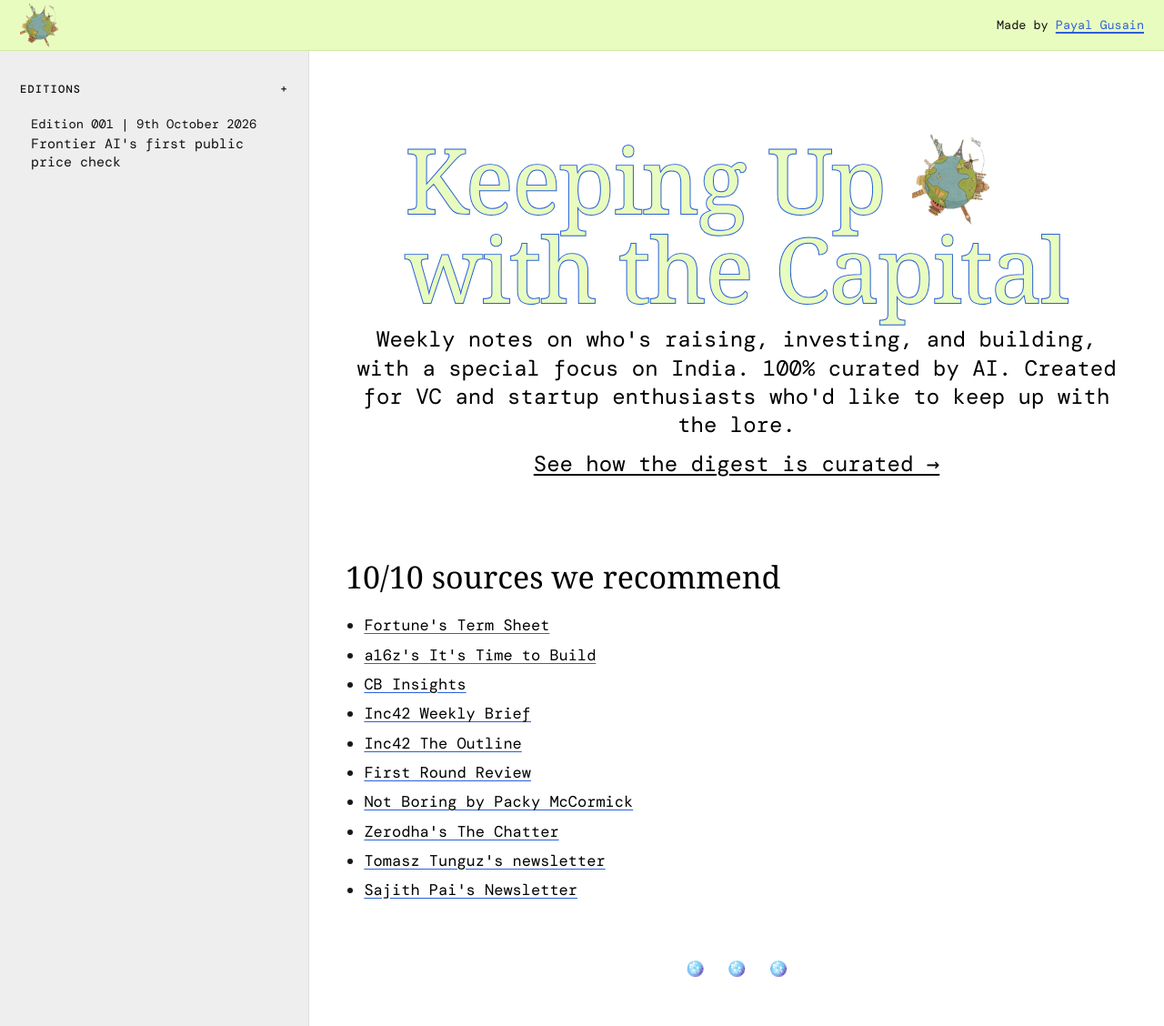
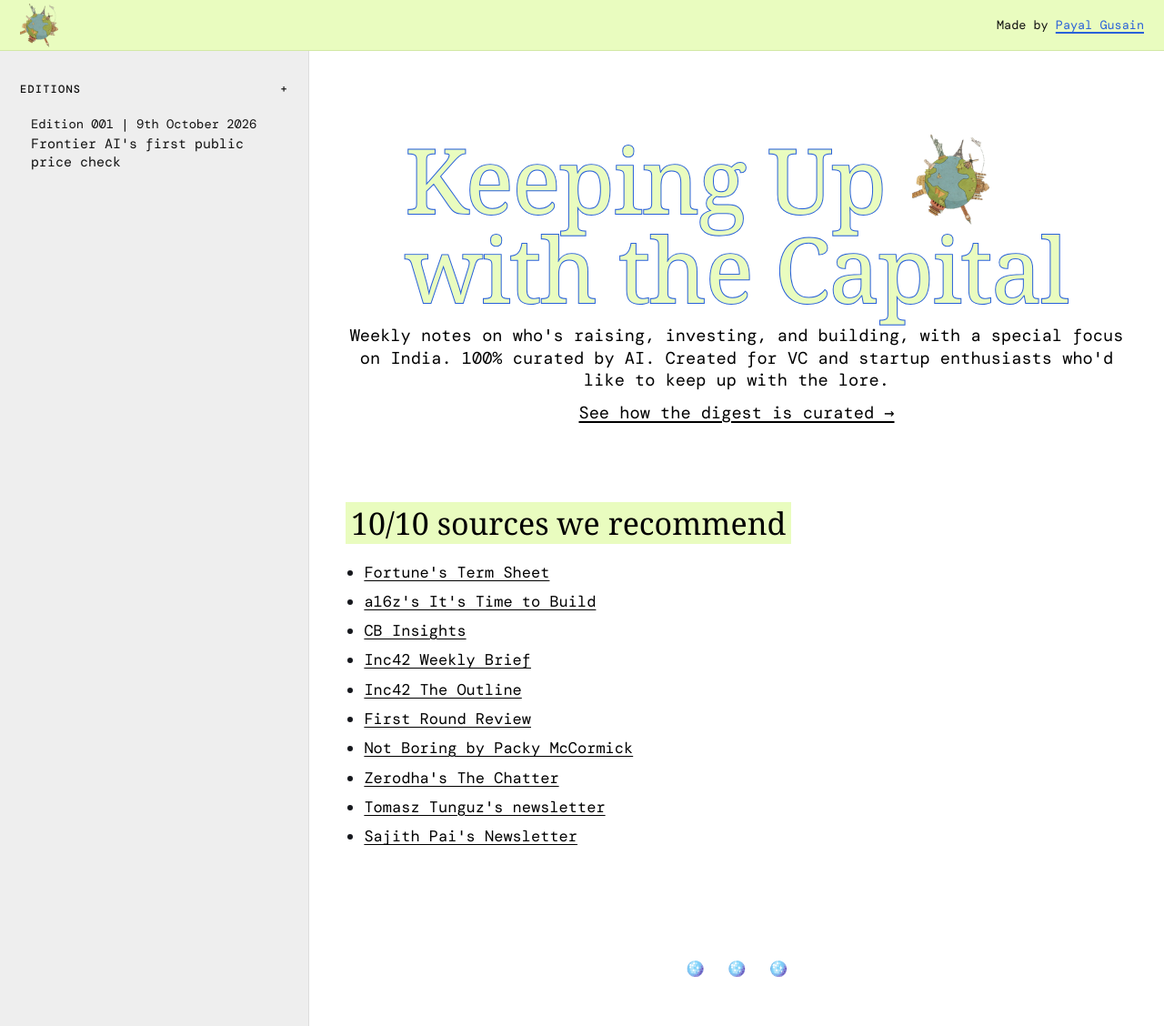
Before and after one commit to pgwrites/keeping-up-with-the-capital, a Jekyll site: the page built from index.html, in a window 1280 px wide and 1128 px high. Shown: the whole window at 91% size. Built offline with Jekyll 4.4.1, drawn with Linux system fonts in a browser that asks for light colours; some web fonts are replaced.

Commit message:
14pt homepage subtitle, black source underlines, highlighted heading; sticky header and side panel (preview, not merged)
Co-Authored-By: Claude Opus 5.5 <noreply@anthropic.com>
Claude-Session: https://claude.ai/code/session_01Uh5sRbSB5XBanknDX5XWch

```diff
--- a/assets/css/style.css
+++ b/assets/css/style.css
@@ -287,3 +287,14 @@ article.home .foot{padding-top:56px}
 /* Homepage subtitle and link 2pt smaller */
 .mast-home .sub{font-size:24px !important}
 @media (max-width:860px){.mast-home .sub{font-size:21.67px !important}}
+/* Homepage subtitle and link at 14pt; black underlines on sources; highlighted heading */
+.mast-home .sub{font-size:18.67px !important}
+@media (max-width:860px){.mast-home .sub{font-size:18.67px !important}}
+.home-recs a{text-decoration-color:#000}
+.home-recs h2 mark{padding:0 6px}
+/* Header stays put; side panel stays put on desktop */
+.topbar{position:sticky;top:0;z-index:20}
+@media (min-width:861px){
+  aside{position:sticky;top:56px;align-self:start;height:calc(100vh - 56px);overflow-y:auto}
+  .railin{position:static}
+}
--- a/index.html
+++ b/index.html
@@ -10,7 +10,7 @@ description: "Weekly notes on who's raising, investing, and building, with a spe
     <p class="sub home-curated"><a href="{{ '/methodology/' | relative_url }}">See how the digest is curated →</a></p>
   </header>
   <section class="home-recs">
-    <h2>10/10 sources we recommend</h2>
+    <h2><mark>10/10 sources we recommend</mark></h2>
     <ul>
       <li><a href="https://fortune.com/topic/term-sheet/" target="_blank" rel="noopener">Fortune's Term Sheet</a></li>
       <li><a href="https://www.a16z.news/" target="_blank" rel="noopener">a16z's It's Time to Build</a></li>
```
